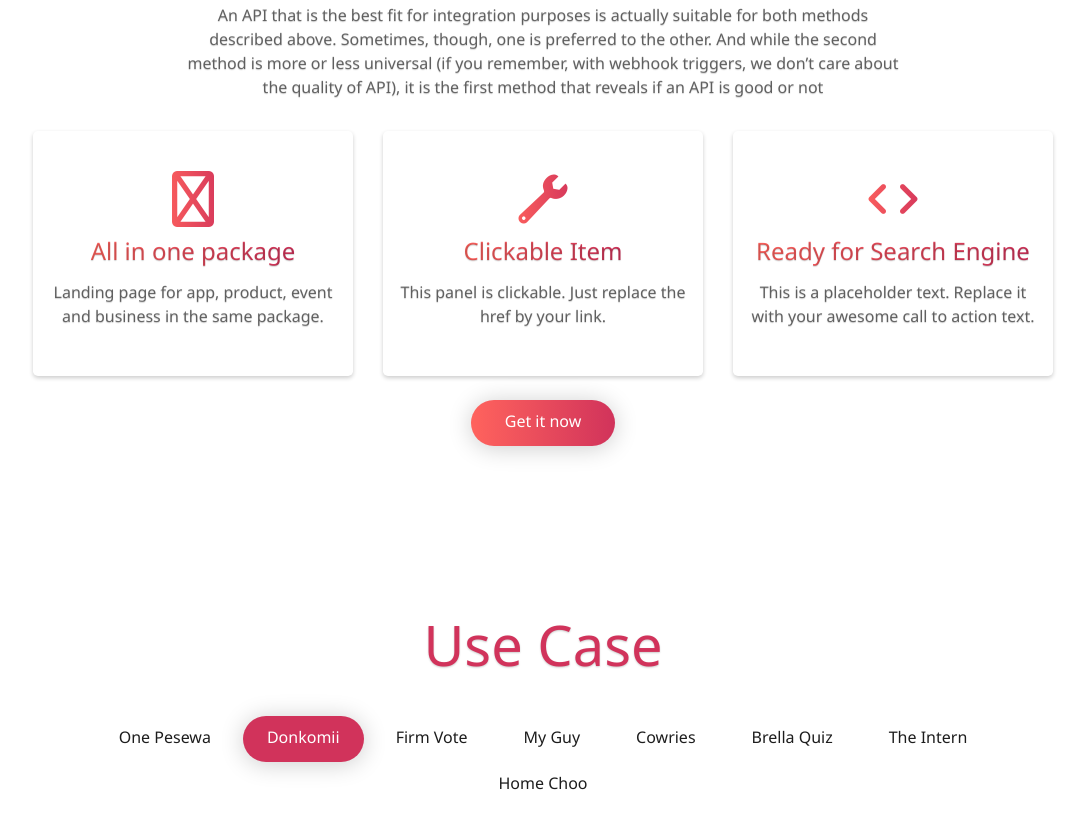
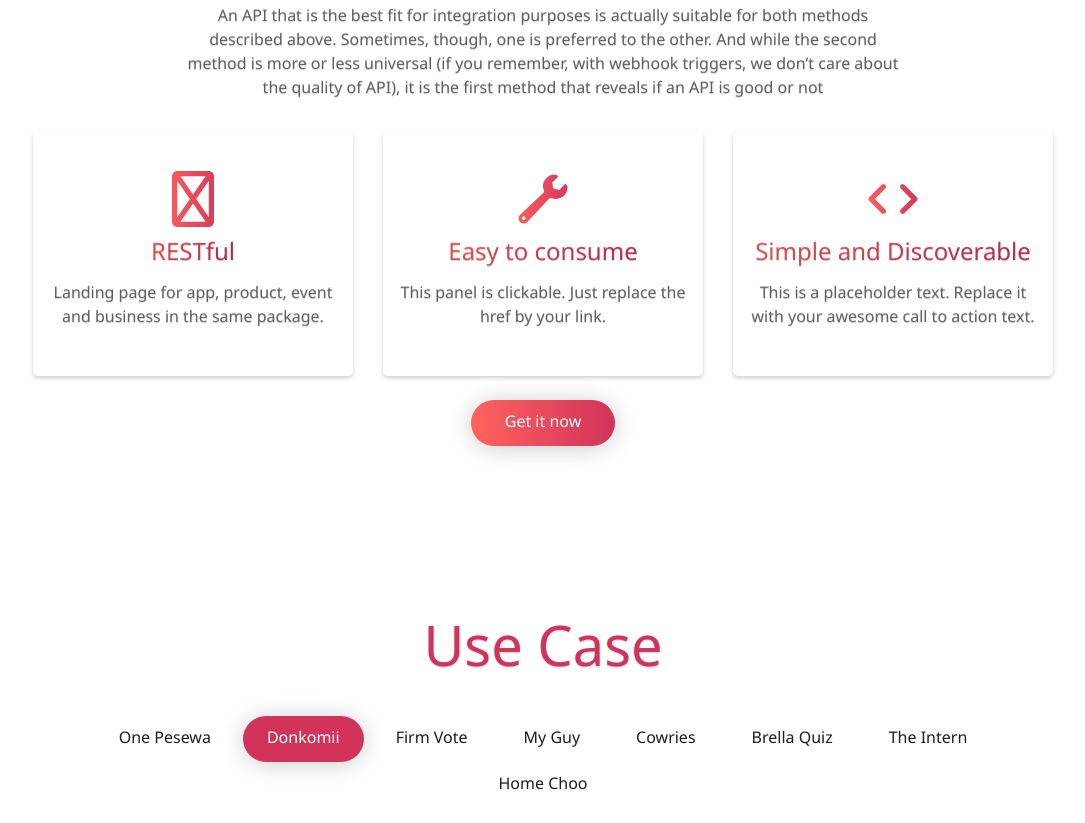
Before and after one commit to McAngelo/sharp-services-api, a website: page public/index.html in a window 1280 px wide. Shown: the part 1009-1832 px from the top of the page, without its empty margins (97-1182 px from the left). Drawn offline with Linux system fonts and the light colour scheme; files whose address does not match are found by name.

Commit message:
--worked on the description side

```diff
--- a/public/index.html
+++ b/public/index.html
@@ -226,7 +226,7 @@ scrolled-white topmenu-right no-menu-icon">
                   <div class="item-icon">
                     <i class="icon icon-4 fa fa-download text-gradient-primary"></i>
                   </div>
-                  <h4 class="item-name text-gradient-primary">All in one package</h4>
+                  <h4 class="item-name text-gradient-primary">RESTful</h4>
                   <div class="item-desc">
                     <p>Landing page for app, product, event and business in the same
                       package.</p>
@@ -235,15 +235,17 @@ scrolled-white topmenu-right no-menu-icon">
               </div>
               <div class="col-12 col-md-4 sr-zoomout-td6">
                 <!-- begin of  item -->
-                <a href="index-tech-2.html#" class="feature-alpha feature-card shadow">
+                <!-- <a href="index-tech-2.html#" class="feature-alpha feature-card shadow"> -->
+                <div class="feature-alpha feature-card shadow">
                   <div class="item-icon">
                     <i class="icon icon-4 text-gradient-primary ion ion-wrench"></i>
                   </div>
-                  <h4 class="item-name text-gradient-primary">Clickable Item</h4>
+                  <h4 class="item-name text-gradient-primary">Easy to consume</h4>
                   <div class="item-desc">
                     <p>This panel is clickable. Just replace the href by your link.</p>
                   </div>
-                </a>
+                </div>
+                <!-- </a> -->
               </div>
               <div class="col-12 col-md-4 sr-zoomout-td8">
                 <!-- begin of  item -->
@@ -251,7 +253,7 @@ scrolled-white topmenu-right no-menu-icon">
                   <div class="item-icon">
                     <i class="icon icon-4 text-gradient-primary ion ion-code"></i>
                   </div>
-                  <h4 class="item-name text-gradient-primary">Ready for Search Engine</h4>
+                  <h4 class="item-name text-gradient-primary">Simple and Discoverable</h4>
                   <div class="item-desc">
                     <p>This is a placeholder text. Replace it with your awesome call
                       to action text.</p>
```
